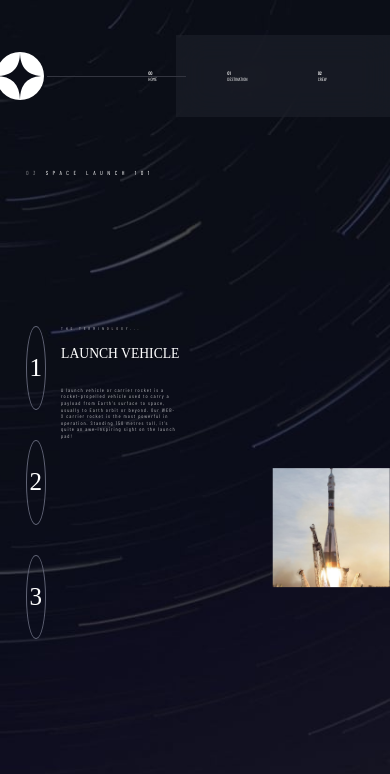
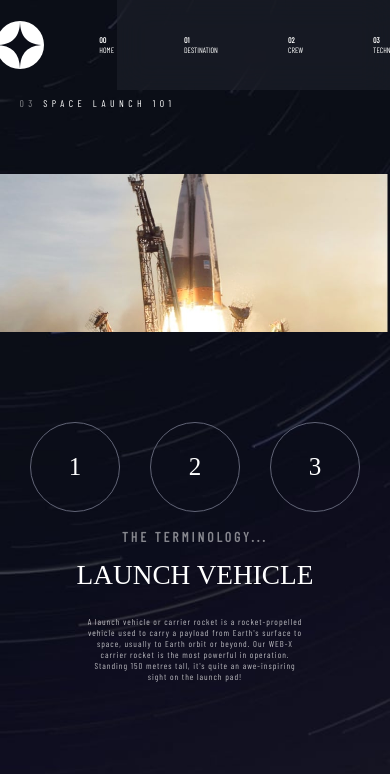
Before and after one commit to antonimatheus/Space-tourism-multi-page-website, a React (Vite) app: page /technology in a window 390 px wide. Shown: the top 774 px of the page. Built offline with nearby package versions, Linux system fonts and the light colour scheme; a web font is replaced by a local one.

Commit message:
media query tablet done

```diff
--- a/src/header/navBar/navBar.css
+++ b/src/header/navBar/navBar.css
@@ -19,6 +19,9 @@
 }
 
 .NavBar--ul {
+    display: flex;
+    justify-content: center;
+    align-items: center;
     margin-left: auto;
     width: 55%;
     height: 100%;
@@ -76,3 +79,23 @@ a {
     font-weight: bold;
     margin-right: 5px;
 }
+
+@media screen and (max-width: 1140px) {
+
+    .NavBar--container {
+        margin: 0;
+    }
+
+    .NavBar--ul {
+        width: 70%;
+        font-size: 2vw;
+    }
+
+    .NavBar--ul::after {
+        display: none;
+    }
+
+    .NavBar--ul li::after {
+        top: 200%;
+    }
+}
--- a/src/mainContent/crew/Crew.css
+++ b/src/mainContent/crew/Crew.css
@@ -18,7 +18,7 @@
     justify-content: flex-start;
     width: 40%;
     height: 80%;
-    gap: 20%;
+    gap: 10%;
 }
 
 .Crew--titlePage h3 {
@@ -96,7 +96,6 @@
     animation: fadeintop 1.5s;
 }
 
-
 .navBarCrew--ul ul i {
     display: flex;
     color: rgba(96, 100, 118, 0.3);
@@ -123,3 +122,83 @@
     height: 100%;
     object-fit: contain;
 }
+
+@media screen and (max-width: 1140px) {
+    .Crew--container {
+        flex-direction: column;
+        align-items: center;
+        justify-content: flex-end;
+    }
+
+    .Crew--content {
+        width: 90%;
+        height: 40%;
+        justify-content: flex-end;
+        gap: 20%;
+    }
+
+    .Crew--titlePage h3 {
+        font-size: 2.5vw;
+    }
+
+    .Crew--titlePage {
+        width: 90%;
+        position: relative;
+    }
+
+    .Crew--titlePage {
+        position: absolute;
+        top: 13%;
+        left: 50%;
+        transform: translate(-50%, -50%);
+    }
+
+    .Crew--titlePosition {
+        align-items: flex-start;
+        width: 100%;
+    }
+
+    .Crew--titlePosition h3 {
+        text-align: center;
+        font-size: 4vw;
+    }
+
+    .Crew--titleName h1  {
+        text-align: center;
+        font-size: 7vw;
+    }
+
+    .Crew--text {
+        width: 100%;
+        height: auto;
+        align-items: center;
+        height: 8vh;
+    }
+
+    .Crew--text p {
+        text-align: center;
+        font-size: 2.2vw;
+        width: 70%;
+    }
+
+    .navBarCrew--container {
+        width: 100%;
+        align-items: center;
+        justify-content: center;
+    }
+
+    .navBarCrew--ul ul {
+        justify-content: center;
+    }
+
+    .Crew--img {
+        width: 90%;
+        height: 50%;
+    }
+
+    .Crew--img img {
+        width: 100%;
+        height: 90%;
+        object-fit: contain;
+    }
+}
--- a/src/mainContent/destination/Destination.css
+++ b/src/mainContent/destination/Destination.css
@@ -236,3 +236,108 @@
     font-size: 1.7vw;
     font-family: var(--fontBellefair);
 }
+
+@media screen and (max-width: 1140px) {
+    .Destination--container {
+        flex-direction: column;
+        align-items: center;
+        justify-content: center;
+        gap: 0px;
+    }
+
+    .Destination--content {
+        justify-content: center;
+        align-items: center;
+        width: 90%;
+        height: 40%;
+        gap: 5%;
+    }
+
+    .Destination--title {
+        align-items: flex-start;
+        width: 90%;
+        position: relative;
+    }
+
+    .Destination--title {
+        position: absolute;
+        top: 13%;
+        left: 50%;
+        transform: translate(-50%, -50%);
+    }
+
+    .Destination--title h3 {
+        text-align: center;
+        font-size: 2.5vw;
+    }
+
+    .Destination--img {
+        height: 75%;
+    }
+
+    .Destination--img img {
+        width: 90%;
+        height: 90%;
+        object-fit: contain;
+    }
+
+    .Destination--planetInfo {
+        width: 100%;
+        height: 40%;
+    }
+
+    .Destination--planetInfo div {
+        gap: 30px;
+    }
+
+    .Destination--planetName {
+        width: 100%;
+        justify-content: center;
+    }
+
+    .Destination--planetName h1  {
+        text-align: center;
+        font-size: 10vw;
+    }
+
+    .Destination--planetText {
+        width: 70%;
+        justify-content: center;
+    }
+
+    .NavBarDestination--container {
+        width: 100%;
+        justify-content: center;
+    }
+
+    .NavBarDestination--container ul {
+        font-size: 2vw;
+    }
+
+    .Destination--planetText p {
+        text-align: center;
+        font-size: 2.2vw;
+        width: 100%;
+    }
+
+    .Destination--planetStats {
+        justify-content: center;
+        width: 100%;
+    }
+
+    .Destination--planetDistance {
+        gap: 10px;
+    }
+
+    .Destination--planetDistanceText, .Destination--planetTravelTimeText {
+        text-align: center;
+        font-size: 1.8vw;
+        width: 100%;
+    }
+
+    .Destination--planetDistanceKm, .Destination--planetTravelTimeDay {
+        text-align: center;
+        font-size: 3vw;
+        width: 100%;
+    }
+}
--- a/src/mainContent/home/Home.css
+++ b/src/mainContent/home/Home.css
@@ -103,3 +103,49 @@
     width: 330px;
     height: 330px;
 }
+
+@media screen and (max-width: 1140px) {
+    .Home--container {
+        flex-direction: column;
+    }
+
+    .Home--content {
+        align-items: center;
+        width: 100%;
+    }
+
+    .Home--title h3 {
+        text-align: center;
+        font-size: 2vw;
+    }
+
+    .Home--title h1  {
+        text-align: center;
+        font-size: 10vw;
+    }
+
+    .Home--text {
+        align-items: center;
+    }
+
+    .Home--text p {
+        text-align: center;
+        font-size: 2.2vw;
+        width: 60%;
+    }
+
+    .Home--buttonExplore {
+        align-items: center;
+        justify-content: center;
+    }
+
+    .Home--buttonExplore button {
+        width: 150px;
+        height: 150px;
+    }
+
+    .Home--buttonExplore button:hover::after {
+        width: 200px;
+        height: 200px;
+    }
+}
--- a/src/mainContent/technology/Technology.css
+++ b/src/mainContent/technology/Technology.css
@@ -132,3 +132,104 @@
     display: flex;
     width: 75%;
 }
+
+.Technology--imgLandscape {
+    display: none;
+}
+
+@media screen and (max-width: 1140px) {
+    .Technology--container {
+        flex-direction: column-reverse;
+        align-items: center;
+    }
+
+    .Technology--content {
+        width: 90%;
+        height: 50%;
+        justify-content: center;
+        align-items: center;
+        gap: 0px;
+    }
+
+    .Technology--contentBlock {
+        flex-direction: column;
+        width: 90%;
+        height: 100%;
+    }
+
+    .Technology--contentBlock div {
+        display: flex;
+        flex-direction: column;
+        align-items: center;
+    }
+
+    .navBarTechnology--ul ul {
+        flex-direction: row;
+        justify-content: center;
+    }
+
+    .navBarTechnology--ul li {
+        width: 90px;
+        height: 90px;
+    }
+
+    .Technology--titlePage {
+        width: 90%;
+        position: relative;
+    }
+
+    .Technology--titlePage {
+        position: absolute;
+        top: 13%;
+        left: 50%;
+        transform: translate(-50%, -50%);
+    }
+
+    .Technology--titlePage h3 {
+        font-size: 2.5vw;
+    }
+
+    .Technology--title {
+        display: flex;
+        flex-direction: column;
+        color: var(--white);
+    }
+
+    .Technology--subTitle {
+        width: 100%;
+        font-size: 3.5vw;
+        text-align: center;
+    }
+
+    .Technology--titleName h1 {
+        font-size: 7vw;
+        text-align: center;
+    }
+
+    .Technology--text {
+        width: 70%;
+    }
+
+    .Technology--text p {
+        text-align: center;
+        font-size: 2.2vw;
+
+    }
+
+    .Technology--img {
+        display: none;
+    }
+
+    .Technology--imgLandscape {
+        display: flex;
+        width: 100%;
+        height: 50%;
+        align-items: flex-end;
+    }
+
+    .Technology--imgLandscape img {
+        width: 100%;
+        height: 80%;
+        object-fit: contain;
+    }
+}
--- a/src/mainContent/technology/technology.jsx
+++ b/src/mainContent/technology/technology.jsx
@@ -46,6 +46,13 @@ function Technology() {
                     )
                 }
             </div>
+            <div className="Technology--imgLandscape">
+            {
+                    selectStarShip && (
+                        <img src={selectStarShip.images.landscape} alt="" />
+                    )
+                }
+            </div>
         </div>
     )
 }
```
